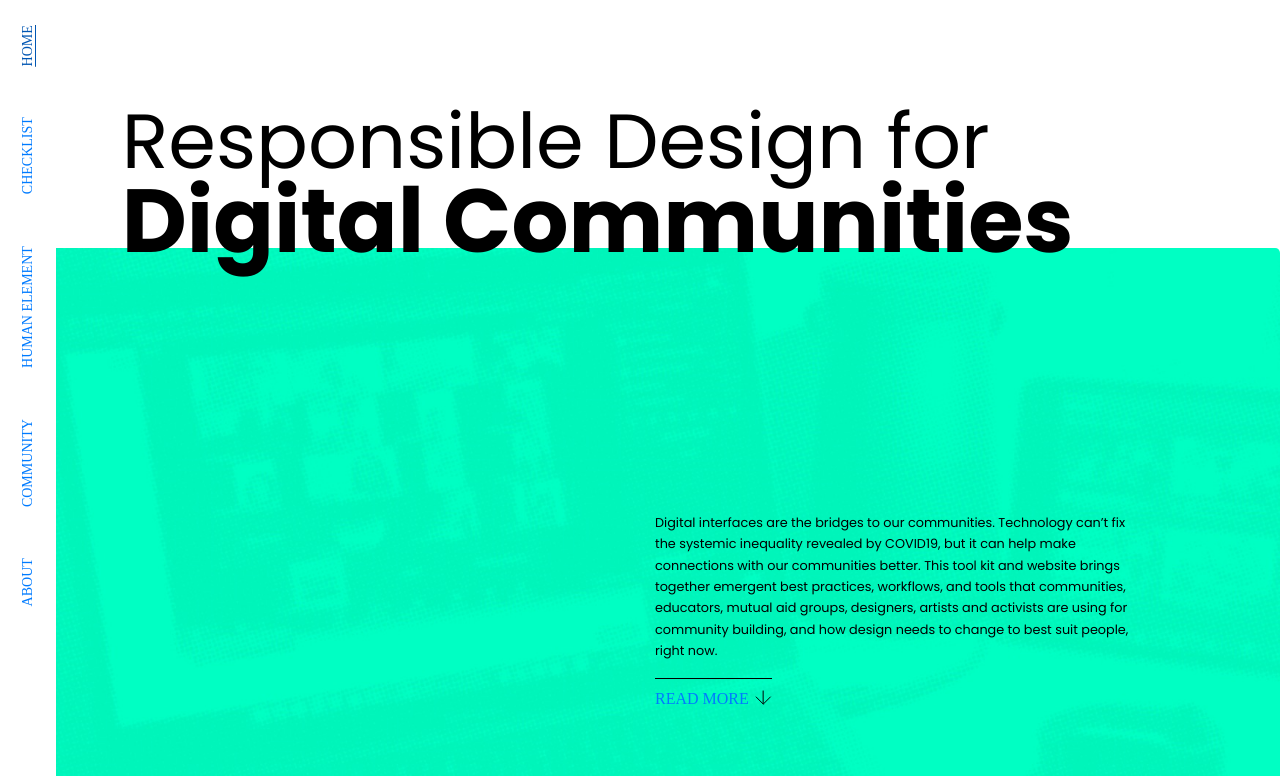
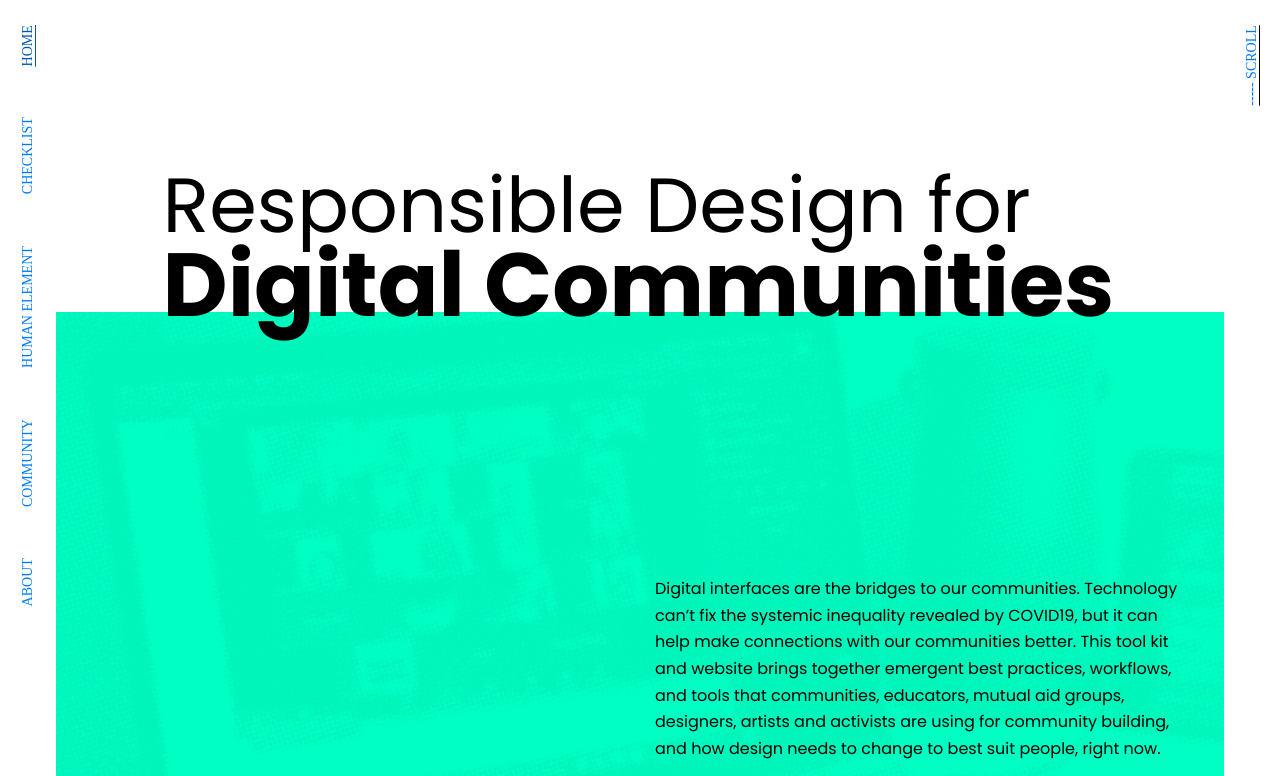
Before and after one commit to jaymollica/delight, a website built with Parcel: page index.html in a window 1280 px wide. Shown: the top 776 px of the page. Built offline with nearby package versions, Linux system fonts and the light colour scheme; a web font is replaced by a local one.

Commit message:
refactor partials, campaigns, unify templates

```diff
--- a/index.html
+++ b/index.html
@@ -64,18 +64,14 @@
     </ul>
   </nav>
 
-  <nav class="desktop scrollspy d-none d-md-block">
+  <nav class="scrollspy d-none d-md-block">
     <ul class="nav nav-tabs">
-      <li role="presentation" class="active"><a href="/">Home</a></li>
-      <li role="presentation"><a href="/checklist.html">Checklist</a></li>
-      <li role="presentation"><a href="/human-element.html">Human&nbsp;Element</a></li>
-      <li role="presentation"><a href="/community-stories.html">Community</a></li>
-      <li role="presentation"><a href="/about.html">About</a></li>
+      <li role="presentation" class="active"><a href="/">----- Scroll</a></li>
     </ul>
   </nav>
 
   <!-- Add your site or application content here -->
-  <div class="container-fluid">
+  <div class="container-fluid outter">
     <div class="row jumbotron-row">
       <div class="col-sm-12 col-md-10 offset-md-1 home-header">
         <h1><span class="top-section">Responsible Design for</span><br/>
@@ -83,12 +79,12 @@
         </h1>
       </div>
       <div class="col-sm-12 jumbotron">
-        <div class="col-12 col-md-5 offset-md-6 jumbocopy">
+        <div class="col-12 col-md-6 offset-md-6 jumbocopy">
           <p>
             Digital interfaces are the bridges to our communities. Technology can’t fix the systemic inequality revealed by COVID19, but it can help make connections with our communities better. This tool kit and website brings together emergent best practices, workflows, and tools that communities, educators, mutual aid groups, designers, artists and activists are using for community building, and how design needs to change to best suit people, right now.
           </p>
 
-          <div class="col-12 col-md-5 col-lg-4 jumbo-readmore button p-0">
+          <div class="col-12 col-md-6 col-lg-4 jumbo-readmore button p-0">
             <a href="#keepinmind" class="">
               <div class="container p-0">
                 <div class="row m-0">
@@ -109,7 +105,7 @@
         <a name="keepinmind"></a>
         <h3>Keep In Mind</h3>
       </div>
-      <div class="col-sm-12 col-md-5 offset-md-6 keepinmind">
+      <div class="col-sm-12 col-md-6 offset-md-6 keepinmind">
         <h6>What To Keep In Mind</h6>
         <p>If you're a community organizer, designer or an engineer, these best practices are designed to help guide in creating and designing community spaces online for participants and organizers.The big things to focus on prioritizing safety, including your participants and your own data and privacy, creating a plan, agenda or run of show for events, creating cohesive work flow, and creating intentional spaces for human connection and interaction, beyond the chat window.
         </p>
--- a/sass/delight.scss
+++ b/sass/delight.scss
@@ -99,7 +99,7 @@ p {
 	font-family: Poppins;
 	font-style: normal;
 	font-weight: normal;
-	font-size: .8rem;
+	font-size: 1rem;
 	line-height: 167%;
 	color: $black;
 }
@@ -232,7 +232,56 @@ nav.desktop {
   }
 }
 
-//end nav
+// end nav
+
+
+// scroll spy
+nav.scrollspy {
+	position: fixed;
+	z-index: 1000;
+	height: 100%;
+	right: 0;
+
+	li {
+		font-weight: lighter;
+		font-size: 14px;
+	}
+}
+
+nav.scrollspy .nav-tabs {
+	border:none;
+  	display: flex;
+    flex-flow: column nowrap;
+    align-items: flex-start;
+    background-color: white;
+    height: 100%;
+	& > li {
+		writing-mode: vertical-lr;
+		transform: rotate(180deg);
+		transform-origin: center center;
+		list-style-type: none;
+
+		& > a {
+		  display: block;
+		  padding: 1.6rem 1rem;
+		  background-color: white;
+		}
+	}
+
+  	li.active a:hover {
+    	font-style: normal;
+    }
+
+  .active {
+  	text-decoration: underline;
+  }
+}
+
+// end scroll spy
+
+.container-fluid.outter {
+	padding: 4rem;
+}
 
 
 .jumbotron {
@@ -376,7 +425,7 @@ blockquote {
 		line-height: .7;
 		position: relative;
 		z-index: 0;
-		margin-left:-6rem;
+		margin-left:-8rem;
 	}
 
 	span.three {
```
Also changed, not shown: css/delight.css, 1 other file.
